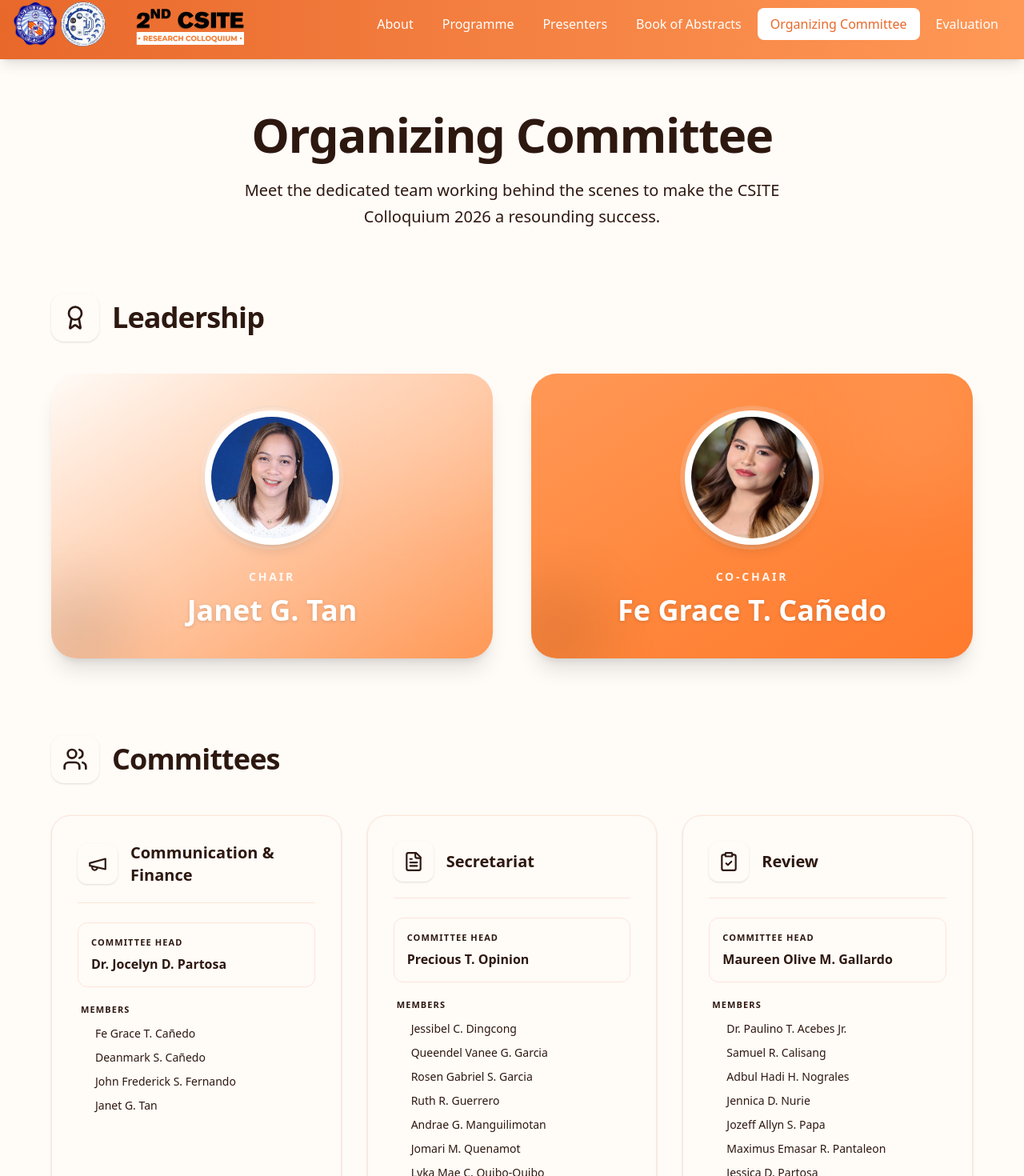
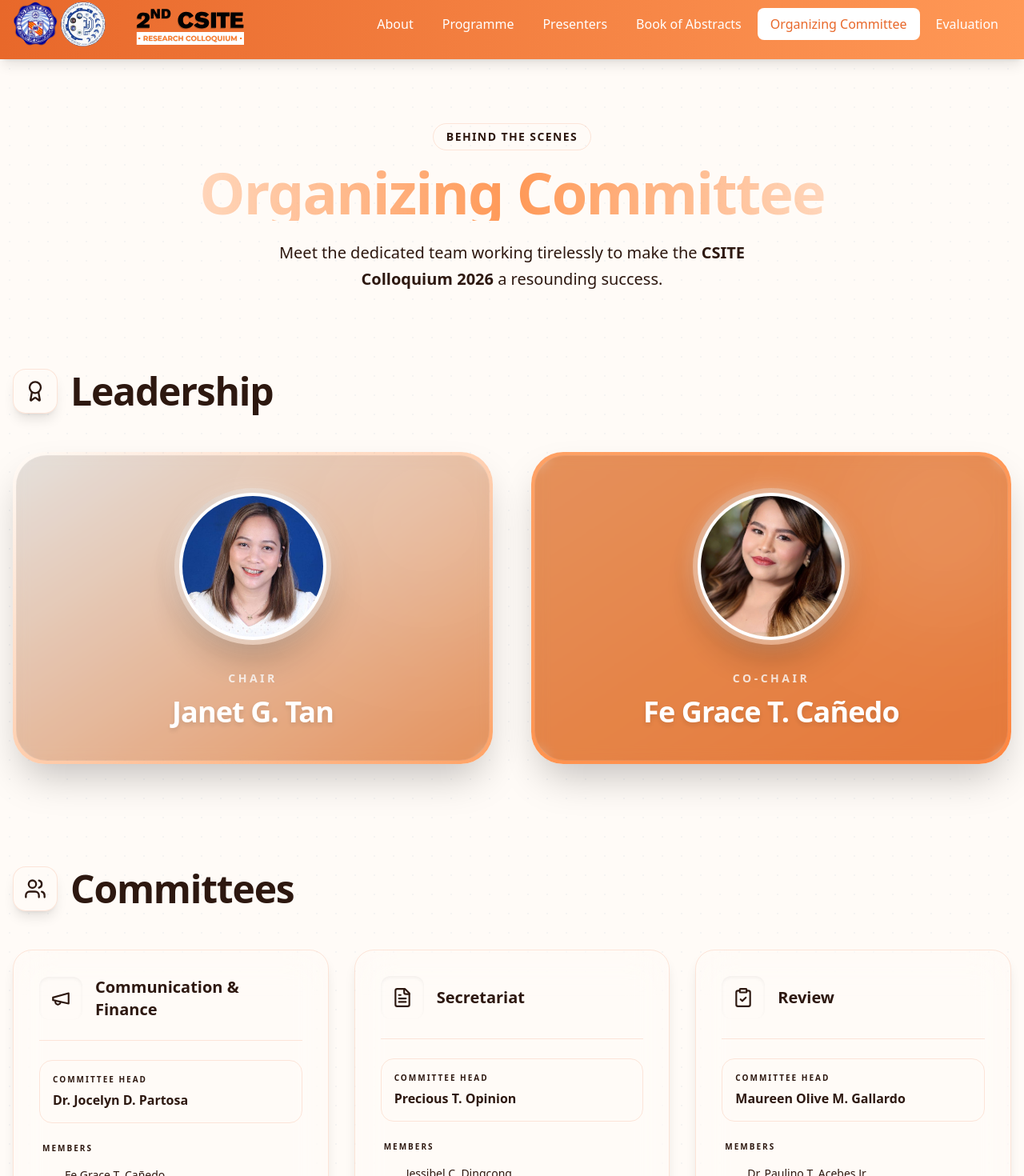
Before and after one commit to 25Andrae/csite-colloquium, a React (Vite) app: page /#/organizing-committee in a window 1280 px wide. Shown: the part 14-1484 px from the top of the page at 80% size. Built offline with nearby package versions, Linux system fonts and the light colour scheme.

Commit message:
improvements

```diff
--- a/src/app/components/BookOfAbstract.jsx
+++ b/src/app/components/BookOfAbstract.jsx
@@ -49,7 +49,7 @@ function AbstractCard({ abstract }) {
     <div className="mt-6 pt-4 border-t border-border flex items-center justify-start">
       <button
         onClick={() => setIsExpanded(!isExpanded)}
-          className="text-sm font-semibold text-primary flex items-center gap-1.5 hover:text-primary/80 transition-colors bg-primary/5 hover:bg-primary/10 px-4 py-2 rounded-lg"
+        className="cursor-pointer text-sm font-semibold text-primary flex items-center gap-1.5 hover:text-primary/80 transition-colors bg-primary/5 hover:bg-primary/10 px-4 py-2 rounded-lg"
       >
         {isExpanded ? (
           <>Show Less <ChevronUp size={16} /></>
--- a/src/app/components/OrganizingCommittee.jsx
+++ b/src/app/components/OrganizingCommittee.jsx
@@ -13,20 +13,19 @@ import {
 } from "lucide-react";
 import chairImg from "../../images/Janet.jpg";
 import coChairImg from "../../images/Fe.jpg";
+
 export function OrganizingCommittee() {
   const leadership = [
     {
       name: "Janet G. Tan",
       position: "Chair",
       gradient: "from-primary via-primary/90 to-[#ff9856]",
-      // Replace with your actual image paths (e.g., "/images/janet.jpg")
       image: chairImg,
     },
     {
       name: "Fe Grace T. Cañedo",
       position: "Co-Chair",
       gradient: "from-[#ff9856] via-[#ff883d] to-[#ff7a2d]",
-      // Replace with your actual image paths
       image: coChairImg,
     },
   ];
@@ -34,7 +33,7 @@ export function OrganizingCommittee() {
   const committees = [
     {
       name: "Communication & Finance",
-      icon: <Megaphone className="text-primary group-hover:scale-110 transition-transform duration-300" size={26} />,
+      icon: <Megaphone className="text-primary group-hover:-rotate-12 transition-transform duration-500" size={26} />,
       head: "Dr. Jocelyn D. Partosa",
       members: [
         "Fe Grace T. Cañedo",
@@ -45,7 +44,7 @@ export function OrganizingCommittee() {
     },
     {
       name: "Secretariat",
-      icon: <FileText className="text-primary group-hover:scale-110 transition-transform duration-300" size={26} />,
+      icon: <FileText className="text-primary group-hover:rotate-12 transition-transform duration-500" size={26} />,
       head: "Precious T. Opinion",
       members: [
         "Jessibel C. Dingcong",
@@ -59,7 +58,7 @@ export function OrganizingCommittee() {
     },
     {
       name: "Review",
-      icon: <ClipboardCheck className="text-primary group-hover:scale-110 transition-transform duration-300" size={26} />,
+      icon: <ClipboardCheck className="text-primary group-hover:scale-110 transition-transform duration-500" size={26} />,
       head: "Maureen Olive M. Gallardo",
       members: [
         "Dr. Paulino T. Acebes Jr.",
@@ -79,7 +78,7 @@ export function OrganizingCommittee() {
     },
     {
       name: "Program",
-      icon: <CalendarDays className="text-primary group-hover:scale-110 transition-transform duration-300" size={26} />,
+      icon: <CalendarDays className="text-primary group-hover:-rotate-12 transition-transform duration-500" size={26} />,
       head: "Kreanne F. Diaz",
       members: [
         "Khristan Dee Creencia",
@@ -91,7 +90,7 @@ export function OrganizingCommittee() {
     },
     {
       name: "Logistics",
-      icon: <Boxes className="text-primary group-hover:scale-110 transition-transform duration-300" size={26} />,
+      icon: <Boxes className="text-primary group-hover:rotate-12 transition-transform duration-500" size={26} />,
       head: "Carmellie Anne A. Plaza",
       members: [
         "Levi B. Delos Reyes",
@@ -102,7 +101,7 @@ export function OrganizingCommittee() {
     },
     {
       name: "Documentation & Tech",
-      icon: <Camera className="text-primary group-hover:scale-110 transition-transform duration-300" size={26} />,
+      icon: <Camera className="text-primary group-hover:scale-110 transition-transform duration-500" size={26} />,
       head: "Clairizza V. Arcillas",
       members: [
         "Jewel Jesus E. Escalderon",
@@ -113,7 +112,7 @@ export function OrganizingCommittee() {
     },
     {
       name: "Food",
-      icon: <Utensils className="text-primary group-hover:scale-110 transition-transform duration-300" size={26} />,
+      icon: <Utensils className="text-primary group-hover:-rotate-12 transition-transform duration-500" size={26} />,
       head: "Maria Luisa U. Sousa",
       members: [
         "Joel Santos F. Quintanes",
@@ -122,55 +121,74 @@ export function OrganizingCommittee() {
   ];
 
   return (
-    <div className="container mx-auto px-4 py-16 bg-background">
-      <div className="max-w-6xl mx-auto">
+    <div className="relative min-h-screen bg-background overflow-hidden selection:bg-primary/30 selection:text-primary-foreground pb-16">
+      {/* Ambient Animated Background */}
+      <div className="absolute inset-0 bg-[radial-gradient(#e5e7eb_1px,transparent_1px)] dark:bg-[radial-gradient(#1f2937_1px,transparent_1px)] [background-size:24px_24px] opacity-40"></div>
+      <div className="absolute top-0 left-1/4 w-96 h-96 bg-primary/20 rounded-full mix-blend-multiply dark:mix-blend-screen filter blur-[128px] animate-pulse"></div>
+      <div className="absolute bottom-0 right-1/4 w-96 h-96 bg-[#ff9856]/20 rounded-full mix-blend-multiply dark:mix-blend-screen filter blur-[128px] animate-pulse delay-1000"></div>
+
+      <div className="container relative z-10 mx-auto px-4 py-20 max-w-7xl">
         {/* Header */}
-        <div className="text-center mb-20 relative">
-          <h1 className="text-4xl md:text-6xl font-extrabold mb-6 text-primary tracking-tight">
+        <div className="text-center mb-24 relative">
+          <div className="inline-block mb-4 px-4 py-1.5 rounded-full bg-primary/10 border border-primary/20 text-primary font-semibold text-sm tracking-widest uppercase">
+            Behind the Scenes
+          </div>
+          <h1 className="text-5xl md:text-7xl font-extrabold mb-6 text-transparent bg-clip-text bg-gradient-to-r from-primary via-[#ff9856] to-primary tracking-tight">
             Organizing Committee
           </h1>
           <p className="text-lg md:text-xl text-muted-foreground max-w-2xl mx-auto leading-relaxed">
-            Meet the dedicated team working behind the scenes to make the CSITE Colloquium 2026 a resounding success.
+            Meet the dedicated team working tirelessly to make the <span className="text-foreground font-semibold">CSITE Colloquium 2026</span> a resounding success.
           </p>
         </div>
 
         {/* Leadership Section */}
-        <section className="mb-24">
-          <div className="flex items-center gap-4 mb-10 justify-center md:justify-start">
-            <div className="bg-primary/10 p-3.5 rounded-2xl shadow-sm">
-              <Award className="text-primary" size={32} />
+        <section className="mb-32">
+          <div className="flex items-center gap-4 mb-12 justify-center md:justify-start">
+            <div className="relative flex items-center justify-center w-14 h-14 rounded-2xl bg-gradient-to-br from-primary/20 to-transparent border border-primary/20 shadow-lg">
+              <Award className="text-primary absolute" size={28} />
+              <div className="absolute inset-0 rounded-2xl bg-primary/20 animate-ping opacity-20"></div>
             </div>
-            <h2 className="text-3xl md:text-4xl font-bold text-foreground tracking-tight">Leadership</h2>
+            <h2 className="text-4xl md:text-5xl font-bold text-foreground tracking-tight">Leadership</h2>
           </div>
 
           <div className="grid md:grid-cols-2 gap-8 lg:gap-12">
             {leadership.map((leader, index) => (
               <div
                 key={index}
-                className={`relative bg-gradient-to-br ${leader.gradient} text-white rounded-[2rem] p-10 shadow-xl transform hover:-translate-y-2 hover:shadow-2xl transition-all duration-300 overflow-hidden group`}
+                className="group relative rounded-[2.5rem] p-1 shadow-2xl transform hover:-translate-y-3 transition-all duration-500 overflow-hidden"
               >
-                {/* Decorative background blurs */}
-                <div className="absolute top-0 right-0 -mt-8 -mr-8 w-48 h-48 bg-white opacity-10 rounded-full blur-3xl transform group-hover:scale-110 transition-transform duration-500"></div>
-                <div className="absolute bottom-0 left-0 -mb-8 -ml-8 w-32 h-32 bg-black opacity-10 rounded-full blur-2xl"></div>
+                {/* Background Gradient Wrapper */}
+                <div className={`absolute inset-0 bg-gradient-to-br ${leader.gradient} opacity-90 group-hover:opacity-100 transition-opacity duration-500`}></div>
 
-                <div className="relative flex flex-col items-center text-center h-full justify-center">
+                {/* Animated Shine Effect */}
+                <div className="absolute inset-0 bg-gradient-to-r from-transparent via-white/20 to-transparent -translate-x-full group-hover:translate-x-full transition-transform duration-[1500ms] ease-in-out z-10"></div>
+
+                <div className="relative bg-black/10 backdrop-blur-sm rounded-[2.4rem] p-10 h-full flex flex-col items-center text-center justify-center z-20 border border-white/10">
+                  {/* Decorative background blurs inside card */}
+                  <div className="absolute top-0 right-0 -mt-12 -mr-12 w-64 h-64 bg-white/10 rounded-full blur-3xl transform group-hover:scale-125 transition-transform duration-700"></div>
+
                   {/* Round Picture Frame */}
-                  <div className="mb-6 p-1.5 bg-white/20 rounded-full backdrop-blur-md shadow-inner transform group-hover:scale-105 transition-transform duration-300">
-                    <div className="p-1 bg-white rounded-full shadow-lg">
+                  <div className="relative mb-8 transform group-hover:scale-105 transition-transform duration-500">
+                    <div className="absolute inset-0 bg-white/30 rounded-full blur-md animate-pulse"></div>
+                    <div className="relative p-1.5 bg-white/20 rounded-full backdrop-blur-md shadow-2xl">
+                      <div className="p-1 bg-white rounded-full">
                         <img
                           src={leader.image}
                           alt={leader.name}
-                        className="w-32 h-32 md:w-40 md:h-40 rounded-full object-cover border-4 border-transparent"
+                          className="w-36 h-36 md:w-44 md:h-44 rounded-full object-cover shadow-inner"
                         />
+                      </div>
                     </div>
                   </div>
 
                   {/* Text Content */}
                   <div>
-                    <p className="text-white/90 font-bold tracking-[0.2em] uppercase text-xs md:text-sm mb-3">
+                    <p className="text-white/80 font-bold tracking-[0.25em] uppercase text-xs md:text-sm mb-3">
                       {leader.position}
                     </p>
-                    <h3 className="text-3xl md:text-4xl font-bold drop-shadow-sm">{leader.name}</h3>
+                    <h3 className="text-3xl md:text-4xl font-extrabold text-white drop-shadow-md tracking-tight">
+                      {leader.name}
+                    </h3>
                   </div>
                 </div>
               </div>
@@ -179,55 +197,62 @@ export function OrganizingCommittee() {
         </section>
 
         {/* Committees Grid */}
-        <section className="mb-24">
-          <div className="flex items-center gap-4 mb-10 justify-center md:justify-start">
-            <div className="bg-primary/10 p-3.5 rounded-2xl shadow-sm">
-              <Users className="text-primary" size={32} />
+        <section className="mb-32">
+          <div className="flex items-center gap-4 mb-12 justify-center md:justify-start">
+             <div className="relative flex items-center justify-center w-14 h-14 rounded-2xl bg-gradient-to-br from-primary/20 to-transparent border border-primary/20 shadow-lg">
+              <Users className="text-primary" size={28} />
             </div>
-            <h2 className="text-3xl md:text-4xl font-bold text-foreground tracking-tight">Committees</h2>
+            <h2 className="text-4xl md:text-5xl font-bold text-foreground tracking-tight">Committees</h2>
           </div>
 
           <div className="grid md:grid-cols-2 lg:grid-cols-3 gap-6 lg:gap-8">
             {committees.map((committee, index) => (
               <div
                 key={index}
-                className="group bg-card rounded-3xl p-8 shadow-sm border border-border/60 hover:shadow-xl hover:border-primary/40 transform hover:-translate-y-1.5 transition-all duration-300 flex flex-col relative overflow-hidden"
+                className="group relative bg-card/40 backdrop-blur-xl rounded-3xl p-8 shadow-lg border border-border/50 hover:bg-card/60 hover:shadow-2xl hover:shadow-primary/10 hover:border-primary/40 transform hover:-translate-y-2 transition-all duration-500 flex flex-col overflow-hidden"
               >
+                {/* Neon Glow Corner */}
+                <div className="absolute -top-16 -right-16 w-32 h-32 bg-primary/20 rounded-full blur-3xl group-hover:bg-primary/30 group-hover:scale-150 transition-all duration-700"></div>
+
                 {/* Top Accent Line */}
-                <div className="absolute top-0 left-0 w-full h-1.5 bg-gradient-to-r from-primary/20 to-primary/5 group-hover:from-primary group-hover:to-primary/60 transition-colors duration-300" />
+                <div className="absolute top-0 left-0 w-full h-1 bg-gradient-to-r from-transparent via-primary/20 to-transparent group-hover:via-primary transition-all duration-500" />
 
                 {/* Committee Header */}
-                <div className="flex items-center gap-4 mb-6 pb-5 border-b border-border/40">
-                  <div className="bg-primary/5 p-3 rounded-xl shadow-sm group-hover:bg-primary/10 transition-colors duration-300">
+                <div className="flex items-center gap-4 mb-6 pb-6 border-b border-border/40 relative z-10">
+                  <div className="bg-primary/10 p-3.5 rounded-xl shadow-inner group-hover:bg-primary/20 group-hover:shadow-primary/30 transition-all duration-300">
                     {committee.icon}
                   </div>
-                  <h3 className="text-xl font-bold text-foreground group-hover:text-primary transition-colors duration-300">
+                  <h3 className="text-xl font-extrabold text-foreground group-hover:text-transparent group-hover:bg-clip-text group-hover:bg-gradient-to-r group-hover:from-primary group-hover:to-[#ff9856] transition-all duration-300">
                     {committee.name}
                   </h3>
                 </div>
 
                 {/* Committee Head */}
                 {committee.head && (
-                  <div className="mb-5 bg-secondary/30 rounded-xl p-4 border border-border/30">
-                    <p className="text-[11px] font-bold text-muted-foreground uppercase tracking-widest mb-1.5">
+                  <div className="mb-6 relative z-10">
+                    <div className="bg-secondary/40 rounded-2xl p-4 border border-border/30 group-hover:border-primary/20 transition-colors duration-300">
+                      <p className="text-[10px] font-bold text-primary uppercase tracking-[0.2em] mb-1.5">
                         Committee Head
                       </p>
-                    <p className="text-base font-semibold text-foreground">
+                      <p className="text-base font-bold text-foreground">
                         {committee.head}
                       </p>
+                    </div>
                   </div>
                 )}
 
                 {/* Committee Members */}
-                <div className="flex-grow px-1">
-                  <p className="text-[11px] font-bold text-muted-foreground uppercase tracking-widest mb-3">
+                <div className="flex-grow relative z-10">
+                  <p className="text-[10px] font-bold text-muted-foreground uppercase tracking-[0.2em] mb-4 pl-1">
                     Members
                   </p>
-                  <ul className="space-y-2.5">
+                  <ul className="space-y-3">
                     {committee.members.map((member, idx) => (
-                      <li key={idx} className="flex items-center gap-3 text-muted-foreground group-hover:text-foreground/80 transition-colors duration-300">
-                        <div className="w-1.5 h-1.5 rounded-full bg-primary/40 group-hover:bg-primary transition-colors duration-300" />
-                        <span className="text-sm font-medium">{member}</span>
+                      <li key={idx} className="group/item flex items-center gap-3 text-muted-foreground hover:text-foreground transition-colors duration-300 cursor-default">
+                        <div className="flex items-center justify-center w-5 h-5 rounded-full bg-secondary group-hover/item:bg-primary/10 transition-colors duration-300">
+                          <div className="w-1.5 h-1.5 rounded-full bg-primary/40 group-hover/item:bg-primary group-hover/item:scale-150 transition-all duration-300" />
+                        </div>
+                        <span className="text-sm font-medium group-hover/item:translate-x-1 transition-transform duration-300">{member}</span>
                       </li>
                     ))}
                   </ul>
@@ -238,20 +263,29 @@ export function OrganizingCommittee() {
         </section>
 
         {/* Contact Section */}
-        <div className="bg-gradient-to-br from-secondary/80 to-secondary/30 rounded-[2.5rem] p-10 sm:p-14 shadow-sm border border-border/50 text-center relative overflow-hidden">
-          {/* Subtle background decoration */}
-          <div className="absolute -top-24 -right-24 w-64 h-64 bg-primary/5 rounded-full blur-3xl"></div>
-          <div className="absolute -bottom-24 -left-24 w-64 h-64 bg-primary/5 rounded-full blur-3xl"></div>
+        <div className="relative bg-gradient-to-br from-card to-card/50 backdrop-blur-2xl rounded-[3rem] p-12 sm:p-16 shadow-2xl border border-border/60 text-center overflow-hidden group">
+          {/* Dynamic background decoration */}
+          <div className="absolute -top-32 -right-32 w-96 h-96 bg-primary/10 rounded-full blur-3xl group-hover:bg-primary/20 group-hover:scale-110 transition-all duration-1000"></div>
+          <div className="absolute -bottom-32 -left-32 w-96 h-96 bg-[#ff9856]/10 rounded-full blur-3xl group-hover:bg-[#ff9856]/20 group-hover:scale-110 transition-all duration-1000"></div>
 
           <div className="relative z-10">
-            <h3 className="text-3xl font-bold mb-4 text-foreground">Get in Touch</h3>
-            <p className="text-muted-foreground text-lg mb-10 max-w-2xl mx-auto">
-              Have questions about the colloquium? Feel free to reach out to the organizing committee. We are here to help!
+            <h3 className="text-4xl md:text-5xl font-extrabold mb-6 text-foreground tracking-tight">Got Questions?</h3>
+            <p className="text-muted-foreground text-lg md:text-xl mb-12 max-w-2xl mx-auto leading-relaxed">
+              Whether you need details about the schedule or want to know more about the colloquium, we're just an email away.
             </p>
-            <div className="flex flex-col sm:flex-row items-center justify-center gap-4 sm:gap-6">
-              <a href="mailto:colloquium@csite.university.edu" className="flex items-center gap-3 bg-background hover:bg-primary hover:text-white px-8 py-4 rounded-full shadow-sm border border-border transition-all duration-300 group w-full sm:w-auto justify-center">
-                <Mail className="text-primary group-hover:text-white transition-colors" size={20} />
-                <span className="font-semibold transition-colors">colloquium@csite.edu</span>
+
+            <div className="flex flex-col sm:flex-row items-center justify-center gap-6">
+              <a
+                href="mailto:colloquium@csite.university.edu"
+                className="relative inline-flex items-center justify-center gap-3 px-10 py-5 font-bold text-white transition-all duration-500 bg-primary rounded-full hover:bg-primary/90 hover:shadow-[0_0_40px_rgba(var(--primary),0.4)] hover:-translate-y-1 overflow-hidden group/btn w-full sm:w-auto"
+              >
+                {/* Button Shine Effect */}
+                <div className="absolute inset-0 flex h-full w-full justify-center [transform:skew(-12deg)_translateX(-150%)] group-hover/btn:duration-1000 group-hover/btn:[transform:skew(-12deg)_translateX(150%)]">
+                  <div className="relative h-full w-8 bg-white/20" />
+                </div>
+
+                <Mail size={22} className="relative z-10 group-hover/btn:scale-110 transition-transform duration-300" />
+                <span className="relative z-10 text-lg">colloquium@csite.edu</span>
               </a>
             </div>
           </div>
```
Lines whose indentation alone changed are shown as unchanged.
